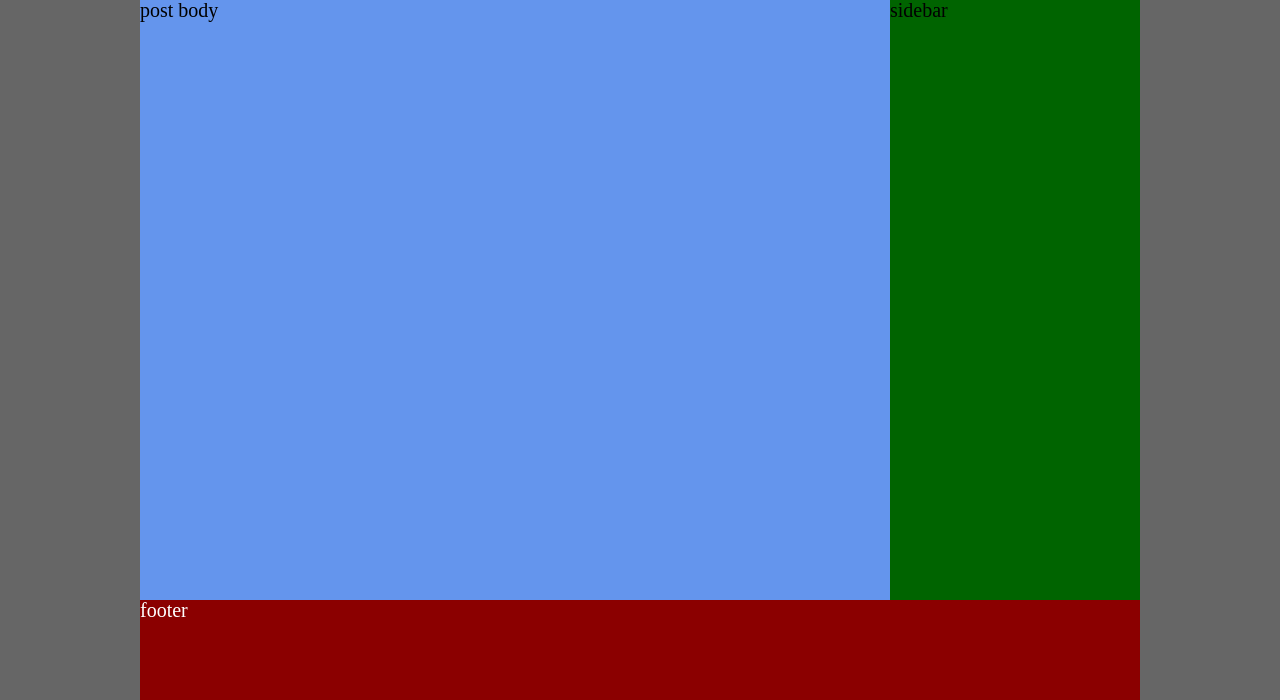
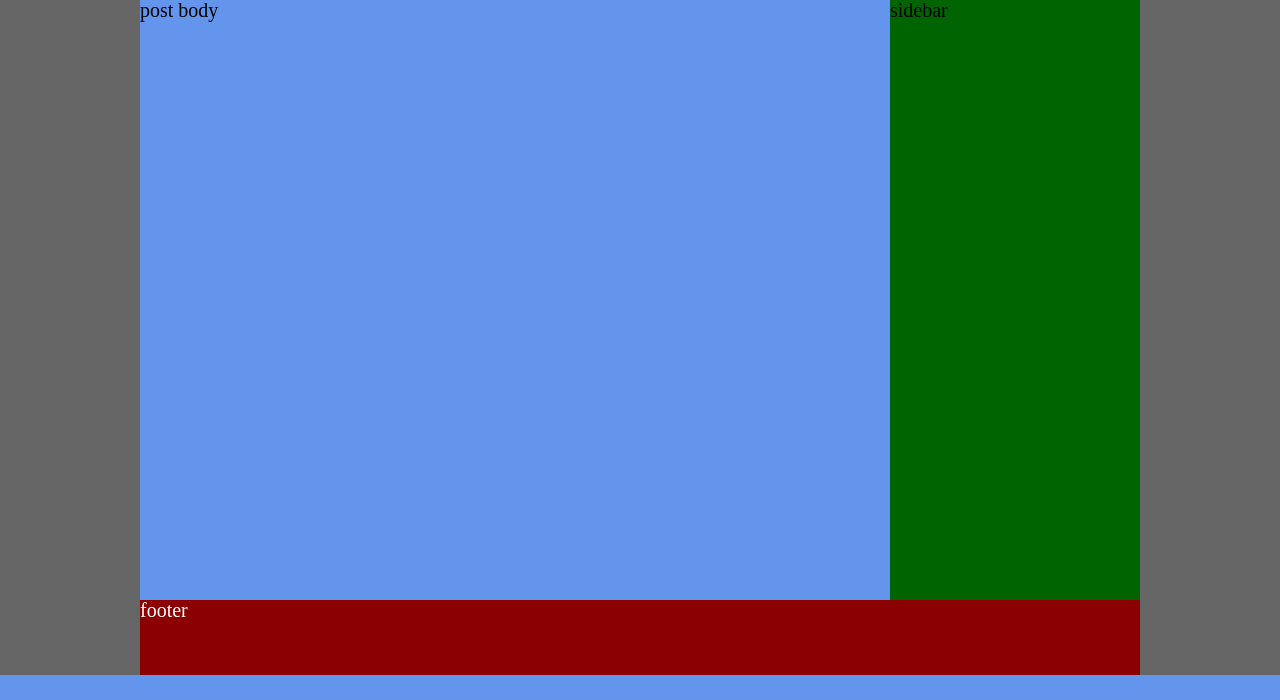
Before and after one commit to kenneth-brook/cms-in-php-training, a PHP site: page / in a window 1280 px wide. Shown: the part 277-977 px from the top of the page. After the commit the page ends 952 px from the top, so only its background shows below. Run offline with PHP 8.4, Linux system fonts and the light colour scheme; data that the repository does not hold is empty.

Commit message:
css clean up

```diff
--- a/css/styles.css
+++ b/css/styles.css
@@ -221,7 +221,7 @@ body {
 .bottom {
 	width: 1000px;
 	background-color: darkred;
-	min-height: 100px;
+	min-height: 75px;
 	color: white;
 	clear: both;
 	font-size: 2rem;
```
